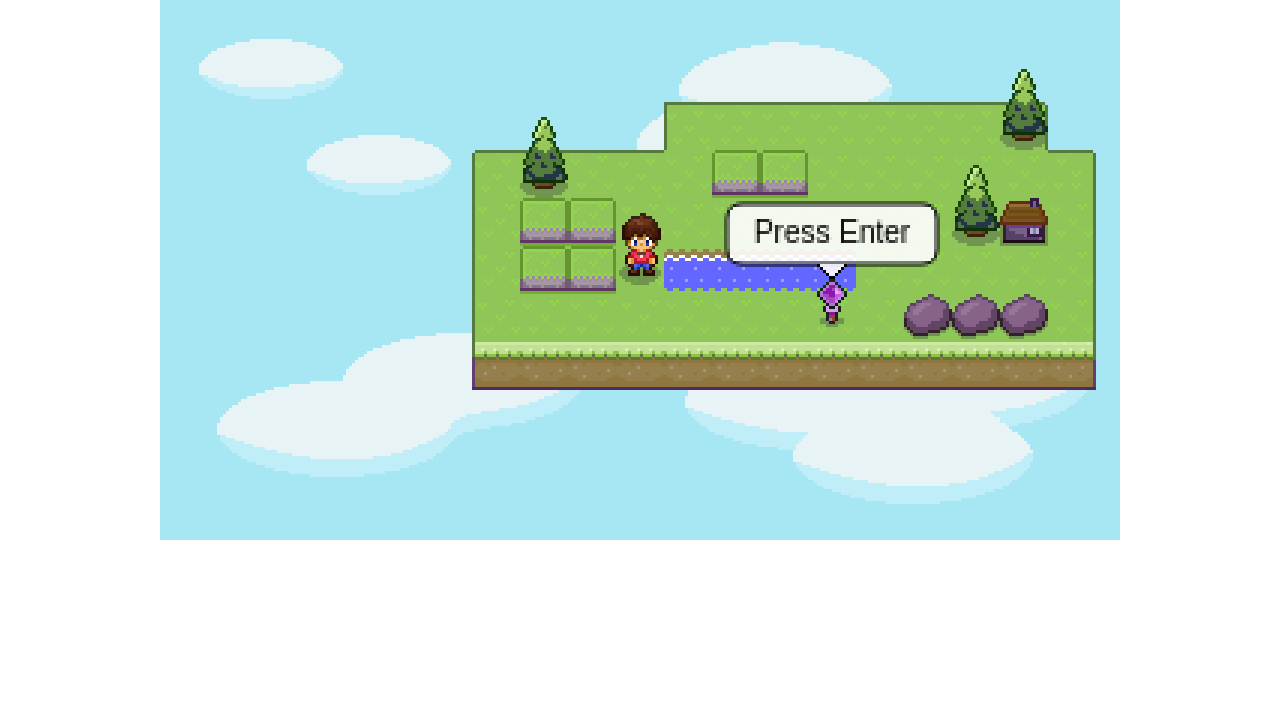
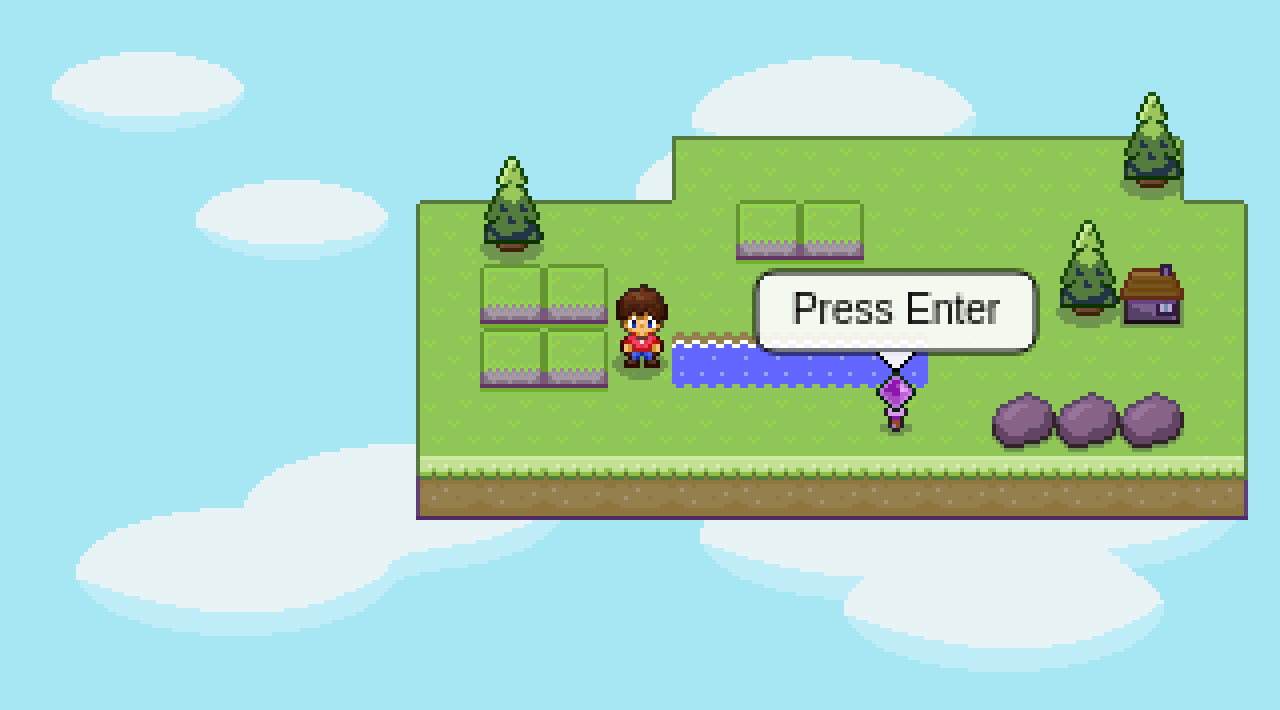
Before and after one commit to Shrey31G/Portfolio, a React (Vite) app: page /2d in a window 1280 px wide. Shown: the top 710 px of the page. Built offline with nearby package versions, Linux system fonts and the light colour scheme.

Commit message:
fixed background

```diff
--- a/src/GameCanvas.jsx
+++ b/src/GameCanvas.jsx
@@ -36,9 +36,9 @@ const GameCanvas = () => {
 
     const getMaxWidth = () => {
         const { width } = screenSize;
-        if (width >= 1920) return "1280px";
-        if (width >= 1280) return "960px";
-        if (width >= 768) return "720px";
+        if (width >= 1920) return "1440px";
+        if (width >= 1280) return "1280px";
+        if (width >= 768) return "960px";
         return "100%";
     };
 
@@ -142,6 +142,7 @@ const GameCanvas = () => {
     }, [screenSize]);
 
     return (
+        <div className="h-screen w-screen bg-[#a7e6f3]">
             <div
                 ref={containerRef}
                 className="w-full mx-auto"
@@ -164,6 +165,7 @@ const GameCanvas = () => {
                     }}
                 />
             </div>
+        </div>
     );
 };
 
--- a/src/Home.jsx
+++ b/src/Home.jsx
@@ -4,6 +4,7 @@ import { DarkModeToggler } from "./components/DarkModeToggler"
 import { SoloTyping } from "./components/SoloTyping"
 
 export const Home = () => {
+    console.log("bruh how many?")
     return (
         <>
             <div className="h-screen w-screen flex flex-col gap-2 justify-center items-center dark:bg-black dark:text-white">
--- a/src/Resource.js
+++ b/src/Resource.js
@@ -1,7 +1,7 @@
 
 class Resources {
     constructor() {
-        // what we want to download
+        // what i will download
         this.toLoad = {
             sky: "/sprites/sky.png",
             ground: "/sprites/ground.png",
--- a/src/index.css
+++ b/src/index.css
@@ -4,9 +4,10 @@ html, body {
     overflow: hidden;
     image-rendering: pixelated;
     box-sizing: border-box;
+
 }
 
 canvas {
     width: 100%;
-    background: blue;
+    background: rgb(135, 206, 250);
 }
```
Lines whose indentation alone changed are shown as unchanged.
